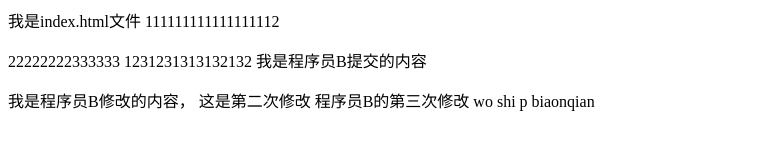
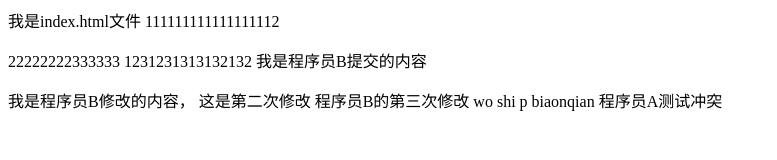
Before and after one commit to ky-Alla/git-demo, a plain HTML site: page index.html in a window 1280 px wide. Shown: the whole page, without its empty margins (0-777 px from the left). Drawn offline with Linux system fonts and the light colour scheme.

Commit message:
程序员A测试冲突，刚刚是B不是A

```diff
--- a/index.html
+++ b/index.html
@@ -6,6 +6,6 @@
 </p>
 我是程序员B修改的内容， 这是第二次修改 程序员B的第三次修改
 <html>
-wo shi p biaonqian
+wo shi p biaonqian 程序员A测试冲突
 
 </html>
```
